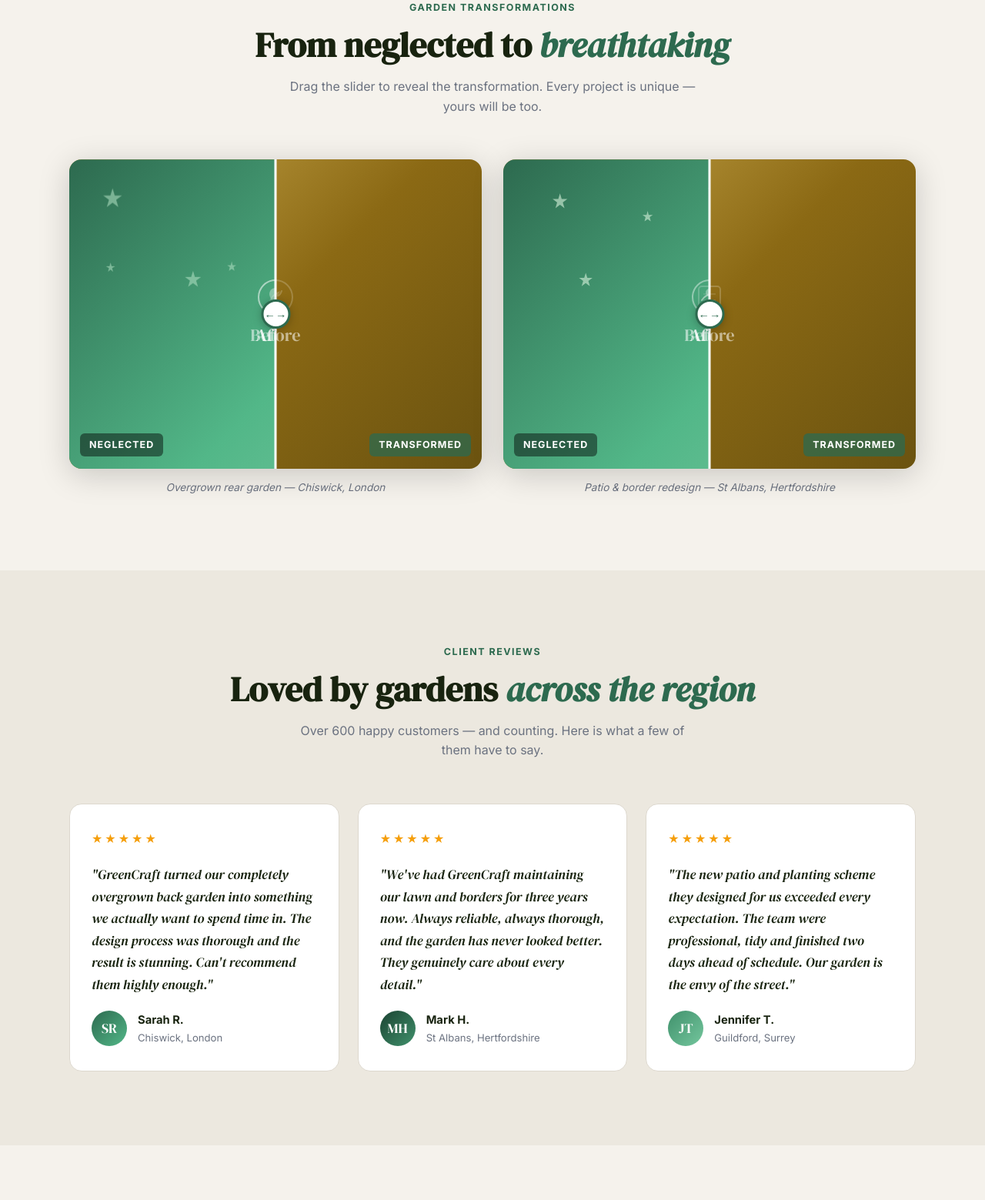
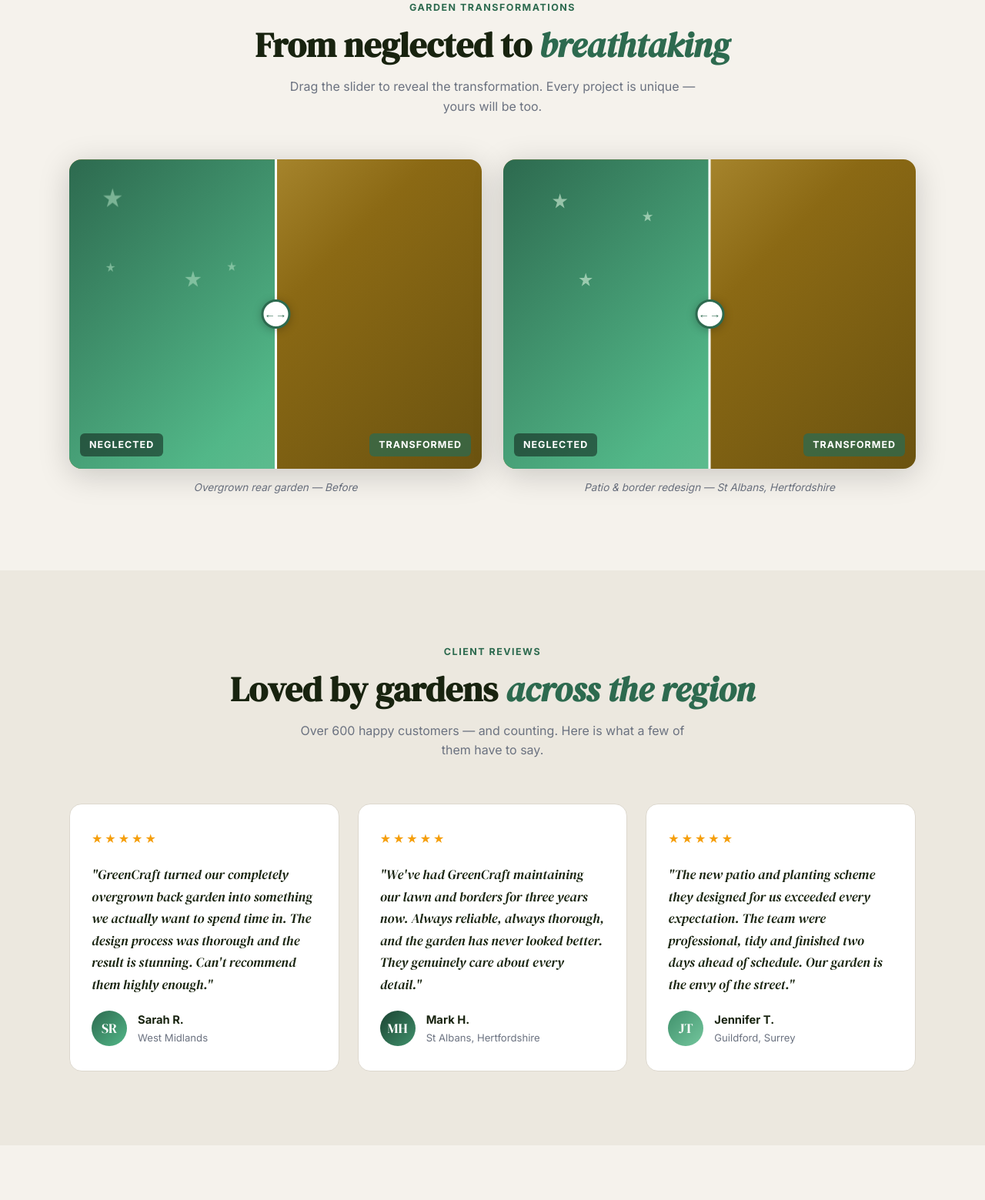
Before and after one commit to DanSadovschi/personalagency, a web app: file src/templates/landscaper/index.html in a window 1280 px wide. Shown: the part 2920-4479 px from the top of the page at 77% size. Run offline with its HTML, style and script files only (its server is not run), Linux system fonts and the light colour scheme.

Commit message:
Fix Landscaper & Carpenter layout bugs + remove London references
Landscaper fixes:
- Contact section: removed duplicate margin:0 24px that overrode
  margin:0 auto, causing the split layout to shift left
- Before/after: hid centered .ba-before-content/.ba-after-content
  whose text was overlapping at the clip-path boundary (50% center)
  — pill labels (Neglected/Transformed) are sufficient and clean

Carpenter fixes:
- Hero: changed grid-template-columns from 55%/45% gap:0 to
  1fr/1fr gap:64px — equal columns with proper breathing room
- Hero: removed asymmetric padding-right:56px / padding-left:8px
- Hero grid height reduced from 520px → 440px (better proportions)

Both templates:
- Removed all London-specific references (Clapham, Islington,
  South London workshop, Home Counties, etc.)
- Replaced with generic UK placeholders suitable for any location

https://claude.ai/code/session_015H5aZ7n8MiZvJcC2JgUbF1

```diff
--- a/src/templates/landscaper/index.html
+++ b/src/templates/landscaper/index.html
@@ -582,39 +582,8 @@
     }
 
     /* Before label content overlay */
-    .ba-before-content {
-      position: absolute;
-      inset: 0;
-      display: flex;
-      align-items: center;
-      justify-content: center;
-      flex-direction: column;
-      gap: 8px;
-      z-index: 1;
-    }
-
-    .ba-before-content .bc-title {
-      font-family: 'DM Serif Display', serif;
-      font-size: 1.4rem;
-      color: rgba(255,255,255,.55);
-    }
-
-    .ba-after-content {
-      position: absolute;
-      inset: 0;
-      display: flex;
-      align-items: center;
-      justify-content: center;
-      flex-direction: column;
-      gap: 8px;
-      z-index: 2;
-    }
-
-    .ba-after-content .ac-title {
-      font-family: 'DM Serif Display', serif;
-      font-size: 1.4rem;
-      color: rgba(255,255,255,.85);
-    }
+    .ba-before-content,
+    .ba-after-content { display: none; }
 
     /* ── TESTIMONIALS ── */
     .testimonials {
@@ -700,7 +669,6 @@
       border-radius: 20px;
       overflow: hidden;
       box-shadow: 0 12px 60px rgba(0,0,0,.12);
-      margin: 0 24px;
     }
 
     .contact-left {
@@ -1023,7 +991,7 @@
   <div class="hero-content">
     <div class="hero-eyebrow">Garden Design &amp; Maintenance</div>
     <h1>Your Garden,<br><em>Transformed.</em></h1>
-    <p class="hero-sub">Expert landscaping and garden care across London &amp; the Home Counties. From first consultation to final flourish — we make every garden exceptional.</p>
+    <p class="hero-sub">Expert landscaping and garden care across the UK. From first consultation to final flourish — we make every garden exceptional.</p>
     <div class="hero-ctas">
       <a href="#contact" class="btn btn-green">Book a Free Survey &rarr;</a>
       <a href="#gallery" class="btn btn-outline-white">See Our Work</a>
@@ -1317,7 +1285,7 @@
             <div class="ba-handle-arrows">&#8592;&#8594;</div>
           </div>
         </div>
-        <p class="gallery-caption">Overgrown rear garden — Chiswick, London</p>
+        <p class="gallery-caption">Overgrown rear garden — Before</p>
       </div>
 
       <!-- Slider 2 -->
@@ -1383,7 +1351,7 @@
           <div class="t-avatar" style="background: linear-gradient(135deg, #2d6a4f, #52b788);">SR</div>
           <div>
             <div class="t-name">Sarah R.</div>
-            <div class="t-location">Chiswick, London</div>
+            <div class="t-location">West Midlands</div>
           </div>
         </div>
       </div>
@@ -1431,7 +1399,7 @@
 
     <div class="contact-left">
       <h2>Let's talk<br><em>gardens</em></h2>
-      <p>We cover London, Surrey, Hertfordshire, Kent and surrounding Home Counties. Call us or fill in the form and we'll be in touch within one working day.</p>
+      <p>We cover a wide area — call us to check availability in your postcode. Call us or fill in the form and we'll be in touch within one working day.</p>
       <div class="contact-info-items">
         <div class="contact-info-item">
           <div class="contact-info-icon">
@@ -1457,7 +1425,7 @@
           </div>
           <div class="contact-info-text">
             <strong>Coverage</strong>
-            <span>London &amp; Home Counties</span>
+            <span>Your Local Area</span>
           </div>
         </div>
         <div class="contact-info-item">
@@ -1540,7 +1508,7 @@
   <div class="footer-inner">
     <div class="footer-brand">
       <a href="#" class="logo"><span>Green</span>Craft</a>
-      <p class="footer-tagline">Award-winning garden design and maintenance across London and the Home Counties. Transforming outdoor spaces since 2007.</p>
+      <p class="footer-tagline">Award-winning garden design and maintenance Transforming outdoor spaces since 2007.</p>
       <div class="footer-socials">
         <a href="#" class="footer-social" aria-label="Facebook">
           <svg viewBox="0 0 24 24" fill="none" stroke-width="2" stroke-linecap="round" stroke-linejoin="round"><path d="M18 2h-3a5 5 0 00-5 5v3H7v4h3v8h4v-8h3l1-4h-4V7a1 1 0 011-1h3z"/></svg>
```
Also changed, not shown: src/templates/carpenter/index.html (+15 -15 lines).
